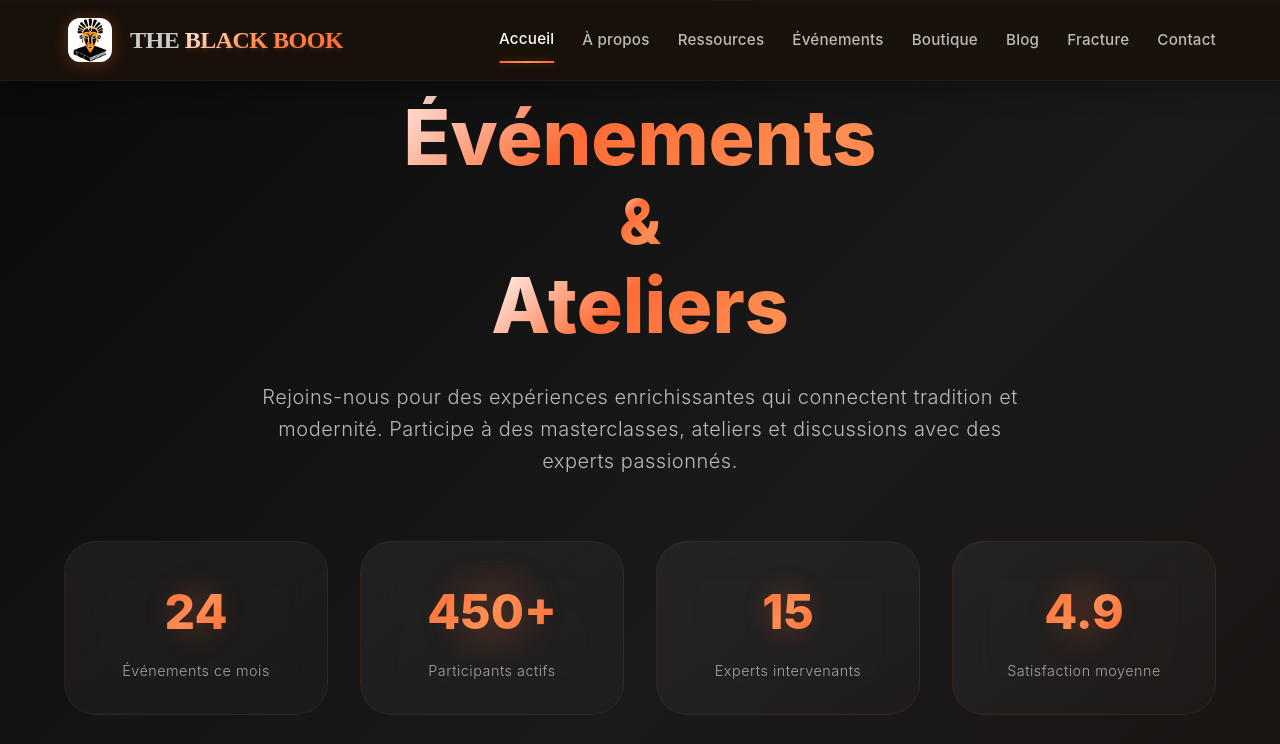
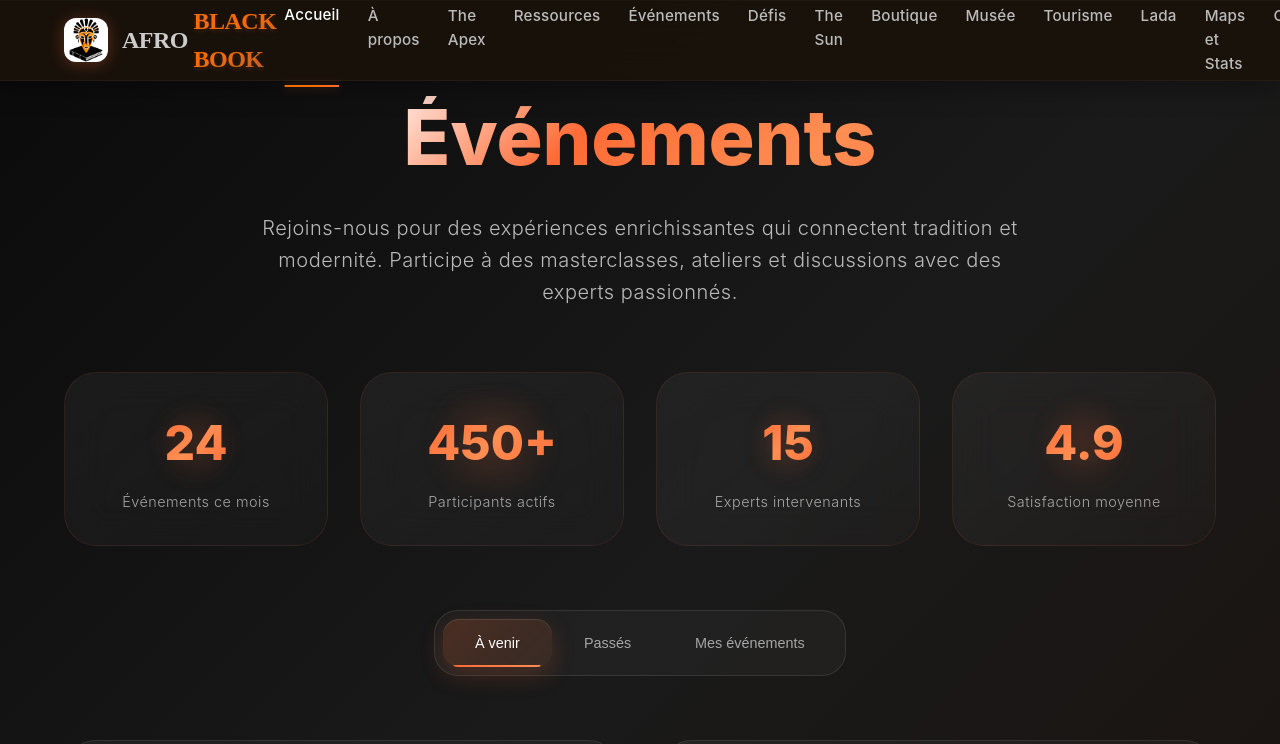
Before and after one commit to oumar782/Black-book-, a React (Vite) app: page /evenements in a window 1280 px wide. Shown: the top 744 px of the page. Built offline with nearby package versions, Linux system fonts and the light colour scheme.

Commit message:
first commit1243

```diff
--- a/src/composant/Header.jsx
+++ b/src/composant/Header.jsx
@@ -7,10 +7,17 @@ const HeaderPremium = () => {
   const navigation = [
     { name: 'Accueil', href: '/', current: true },
     { name: 'À propos', href: '/a-propos', current: false },
+    { name: ' The Apex', href: '/Blog', current: false },
     { name: 'Ressources', href: '/Nos-ressources', current: false },
     { name: 'Événements', href: '/evenements', current: false },
-    { name: 'Boutique', href: '/boutique', current: false },
-    { name: 'Blog', href: '/Blog', current: false },
+    { name: 'Défis ', href: '/evenements', current: false },
+    { name: ' The Sun  ', href: '/evenements', current: false },
+    { name: 'Boutique ', href: '/boutique', current: false },
+    { name: 'Musée', href: '/Blog', current: false },
+    { name: 'Tourisme', href: '/Blog', current: false },
+    { name: 'Lada', href: '/Blog', current: false },
+    { name: 'Maps et Stats', href: '/Blog', current: false },
+    { name: 'Cameleon', href: '/Blog', current: false },
     { name: 'Fracture', href: '/fracture', current: false },
     { name: 'Contact', href: '/contact', current: false }
   ];
@@ -64,7 +71,7 @@ const HeaderPremium = () => {
           left: 0;
           right: 0;
           bottom: 0;
-          background: linear-gradient(135deg, #ff6b35 0%, #ff8e53 50%, #ff6b35 100%);
+          background: linear-gradient(135deg,rgb(238, 67, 5) 0%,rgb(255, 172, 83) 50%, #ff6b35 100%);
           border-radius: 16px;
           opacity: 0;
           transition: all 0.4s cubic-bezier(0.34, 1.56, 0.64, 1);
@@ -115,7 +122,7 @@ const HeaderPremium = () => {
         }
 
         .header-premium-logo-text span:last-child {
-          background: linear-gradient(135deg, #ffffff 0%, #ff8e53 50%, #ff6b35 100%);
+          background: linear-gradient(135deg,rgb(243, 108, 6) 0%,rgb(243, 108, 6)  50%,rgba(223, 120, 68, 0.67) 100%);
           -webkit-background-clip: text;
           -webkit-text-fill-color: transparent;
           background-clip: text;
@@ -153,7 +160,7 @@ const HeaderPremium = () => {
           transform: translateX(-50%);
           width: 0;
           height: 2px;
-          background: linear-gradient(90deg, #ff6b35, #ff8e53, #ff6b35);
+          background: linear-gradient(90deg, rgb(243, 108, 6), rgb(243, 108, 6), #ff6b35);
           border-radius: 2px;
           transition: width 0.4s cubic-bezier(0.34, 1.56, 0.64, 1);
           box-shadow: 0 0 10px rgba(255, 107, 53, 0.4);
@@ -214,7 +221,7 @@ const HeaderPremium = () => {
         }
 
         .header-premium-btn-primary {
-          background: linear-gradient(135deg, #ff6b35 0%, #ff8e53 100%);
+          background: linear-gradient(135deg, rgb(243, 108, 6), rgb(243, 108, 6), #ff6b35 100%);
           color: white;
           box-shadow:
             0 4px 20px rgba(255, 107, 53, 0.3),
@@ -226,7 +233,7 @@ const HeaderPremium = () => {
           box-shadow:
             0 8px 30px rgba(255, 107, 53, 0.5),
             0 0 0 1px rgba(255, 107, 53, 0.2);
-          background: linear-gradient(135deg, #ff6b35 0%, #ff8e53 100%);
+          background: linear-gradient(135deg, #ff6b35 0%, rgb(243, 108, 6), #ff6b35) 100%);
         }
 
         .header-premium-menu-toggle {
@@ -400,8 +407,8 @@ const HeaderPremium = () => {
               <img src={logo} alt="The Black Book" className="header-premium-logo-img" />
             </div>
             <div className="header-premium-logo-text">
-              <span>THE</span>&nbsp;
-              <span>BLACK BOOK</span>
+              <span>AFRO</span>&nbsp;
+              <span> BLACK BOOK</span>
             </div>
           </div>
 
--- a/src/page/evenement.jsx
+++ b/src/page/evenement.jsx
@@ -157,8 +157,7 @@ const AfroEventsCalendar = () => {
         <div className="afro-events-header">
           <h1 className="afro-main-title">
             <span className="afro-title-word afro-title-word-1">Événements</span>
-            <span className="afro-title-word afro-title-word-2">&</span>
-            <span className="afro-title-word afro-title-word-3">Ateliers</span>
+
           </h1>
           <p className="afro-subtitle">
             Rejoins-nous pour des expériences enrichissantes qui connectent tradition et modernité.
```
